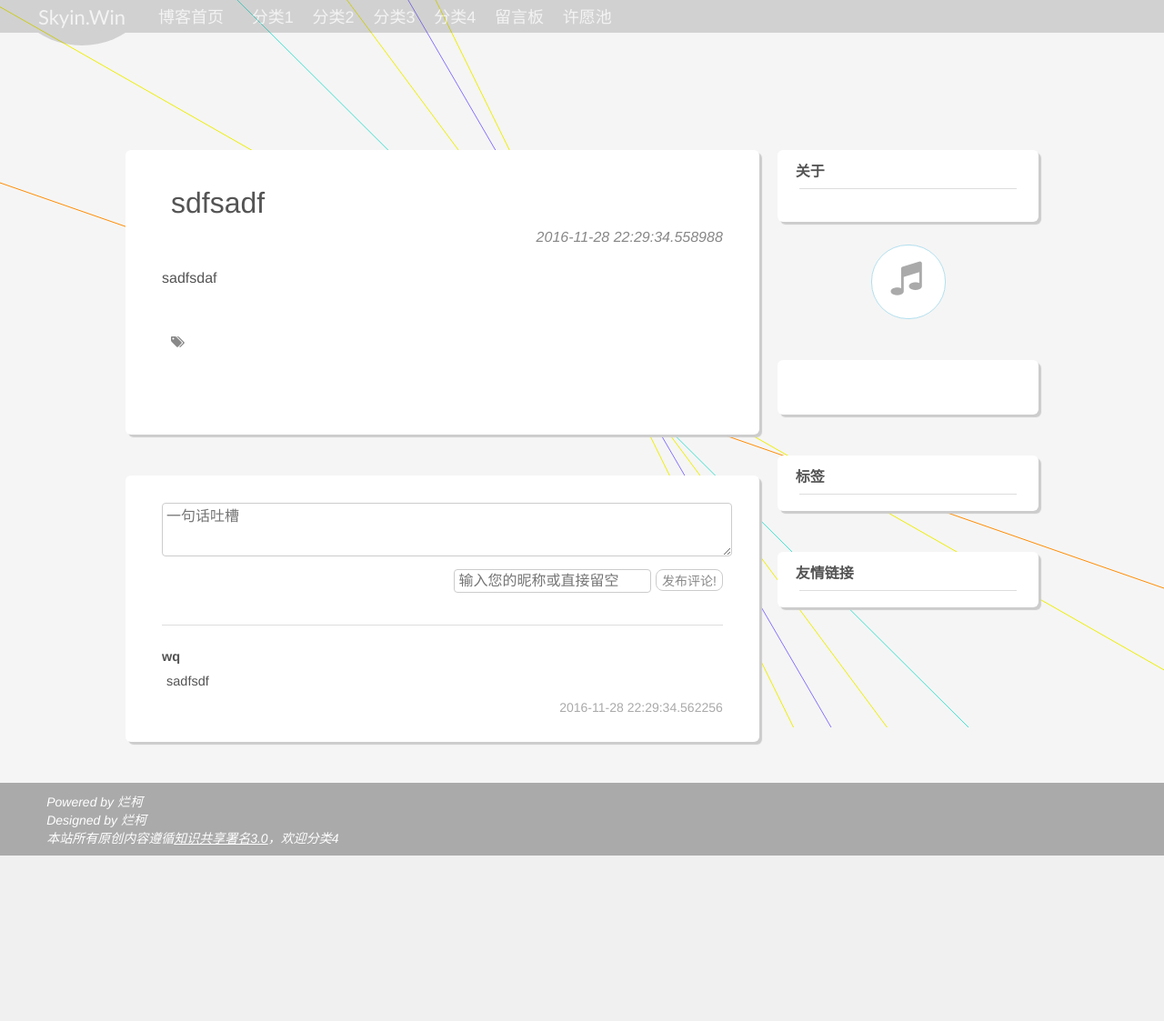
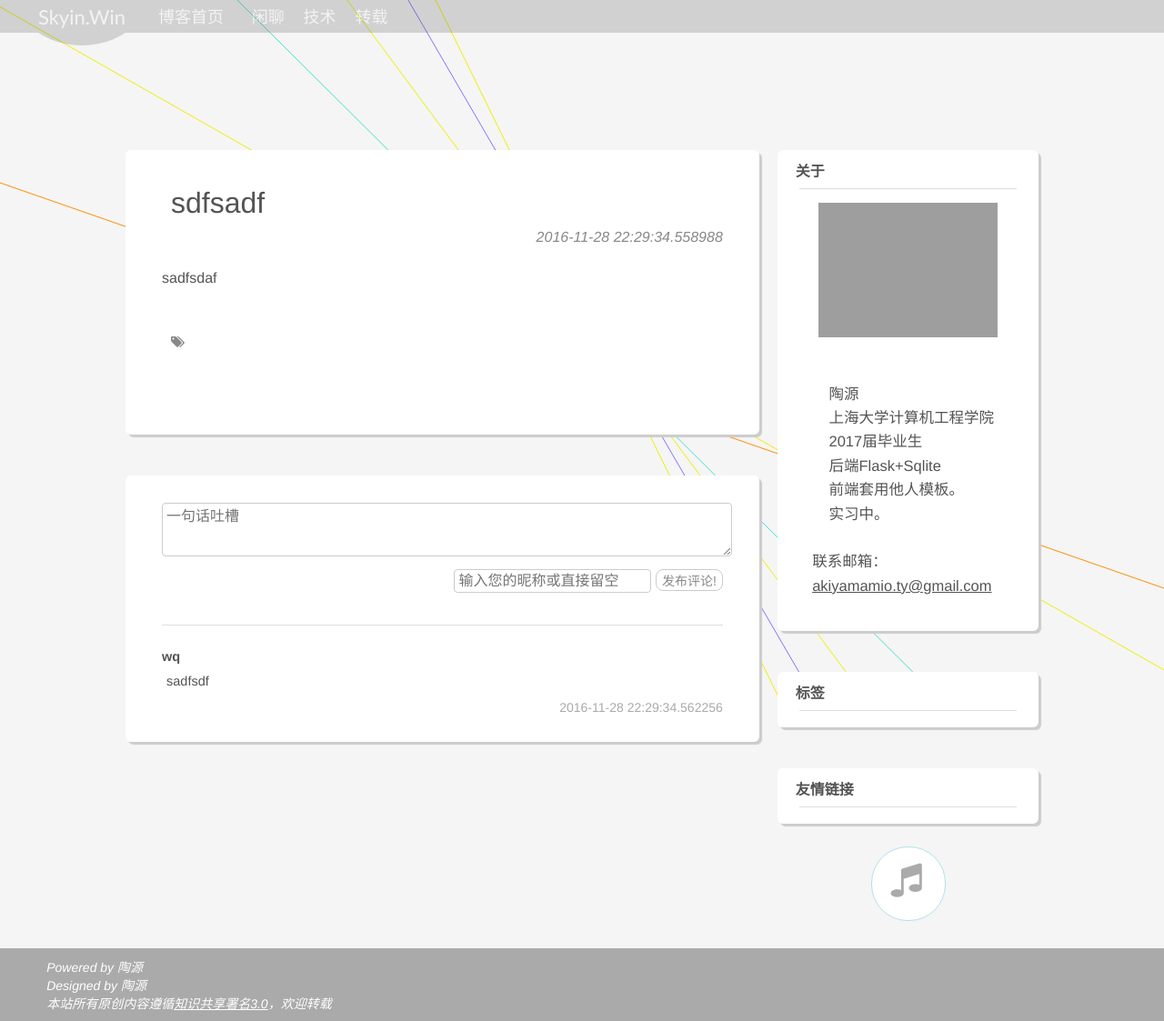
Before and after one commit to akiyamamioty/flask-blog, a Flask app: page /article/1 in a window 1280 px wide. Shown: the whole page at 91% size. Before the commit the page ends 941 px from the top, so only its background shows below. Run offline with Flask 2, Linux system fonts and the light colour scheme; data comes from the database, SQL or seed files in the repository; both versions use the stored data as it was after the commit; some libraries are stand-ins or nearby versions; grey boxes are pictures that could not be loaded.

Commit message:
首页信息完成大部分，todo：edit，arch

```diff
--- a/templates/base.html
+++ b/templates/base.html
@@ -20,22 +20,22 @@
 <a href="/"><cir><span class="logo">Skyin.Win</span></cir></a>
 <div class="navbl">
 <a href="/page/1"><div class="navbu ind">博客首页</div></a>
-<a href="/arch1/1"><div class="navbu">分类1</div></a>
-<a href="/arch3/1"><div class="navbu">分类2</div></a>
-<a href="/arch4/1"><div class="navbu">分类3</div></a>
-<a href="/arch5/1"><div class="navbu">分类4</div></a>
+<a href="/arch1/1"><div class="navbu">闲聊</div></a>
+<a href="/arch3/1"><div class="navbu">技术</div></a>
+<a href="/arch4/1"><div class="navbu">转载</div></a>
+<!-- <a href="/arch5/1"><div class="navbu">分类4</div></a>
 <a href="/memo"><div class="navbu">留言板</div></a>
-<a href="/wish"><div class="navbu">许愿池</div></a>
+<a href="/wish"><div class="navbu">许愿池</div></a> -->
 </div>
 <s1 ><span id="navc" class="bars">&#61641;</span></s1>
 <div id="navs" class="navs">
-<a href="/page/1" class="nl"><div class="navx ind">首页</div></a>
-<a href="/arch1/1" class="nl"><div class="navx">分类1</div></a>
-<a href="/arch3/1" class="nl"><div class="navx">分类2</div></a>
-<a href="/arch4/1" class="nl"><div class="navx">分类3</div></a>
+<!-- <a href="/page/1" class="nl"><div class="navx ind">首页</div></a>
+<a href="/arch1/1" class="nl"><div class="navx">闲聊</div></a>
+<a href="/arch3/1" class="nl"><div class="navx">技术</div></a>
+<a href="/arch4/1" class="nl"><div class="navx">转载</div></a>
 <a href="/arch5/1" class="nl"><div class="navx">分类4</div></a>
 <a href="/memo" class="nl"><div class="navx">留言板</div></a>
-<a href="/wish" class="nl"><div class="navx bott">许愿池</div></a>
+<a href="/wish" class="nl"><div class="navx bott">许愿池</div></a> -->
 </div>
 </nav>
 
@@ -64,8 +64,41 @@
 <div class="well tag">
 <p style="font-weight:600">关于</p>
 <HR style="FILTER: alpha(opacity=100,finishopacity=0,style=1)" width="96%" color=#ddd SIZE=1>
+<center>
+<img src="https://avatars1.githubusercontent.com/u/9860449?v=3&s=460">
+</center>
 <br>
+<pre style="word-break:break-all;line-height:1.6">
+
+        陶源
+        上海大学计算机工程学院
+        2017届毕业生
+        后端Flask+Sqlite
+        前端套用他人模板。
+        实习中。
+
+    联系邮箱：
+    <a href=mailto:akiyamamio.ty@gmail.com>akiyamamio.ty@gmail.com</a>
+
 </pre>
+</pre>
+</div>
+
+
+<!-- <div class="well" style="line-height:1.6">
+</div> -->
+
+<div class="well tag">
+<p style="font-weight:600">标签</p>
+<HR style="FILTER: alpha(opacity=100,finishopacity=0,style=1)" width="96%" color=#ddd SIZE=1>
+
+</div>
+
+
+<div class="well tag">
+<p style="font-weight:600">友情链接</p>
+<HR style="FILTER: alpha(opacity=100,finishopacity=0,style=1)" width="96%" color=#ddd SIZE=1>
+
 </div>
 
 <div id="audi">
@@ -89,23 +122,6 @@
     </div>
 </div>
 
-<div class="well" style="line-height:1.6">
-</div>
-
-<div class="well tag">
-<p style="font-weight:600">标签</p>
-<HR style="FILTER: alpha(opacity=100,finishopacity=0,style=1)" width="96%" color=#ddd SIZE=1>
-
-</div>
-
-
-<div class="well tag">
-<p style="font-weight:600">友情链接</p>
-<HR style="FILTER: alpha(opacity=100,finishopacity=0,style=1)" width="96%" color=#ddd SIZE=1>
-
-</div>
-
-
 
 </div>
 
@@ -122,9 +138,9 @@
 </div>
 <div class="footer">
 <div class="foote">
-<p>Powered by 烂柯</p>
-<p>Designed by 烂柯</p>
-<p>本站所有原创内容遵循<a href="https://creativecommons.org/licenses/by-nc-sa/3.0/cn/legalcode" target="_blank">知识共享署名3.0</a>，欢迎分类4</p>
+<p>Powered by 陶源</p>
+<p>Designed by 陶源</p>
+<p>本站所有原创内容遵循<a href="https://creativecommons.org/licenses/by-nc-sa/3.0/cn/legalcode" target="_blank">知识共享署名3.0</a>，欢迎转载</p>
 </div>
 </div>
 </div>
```
Also changed, not shown: data.sqlite.
